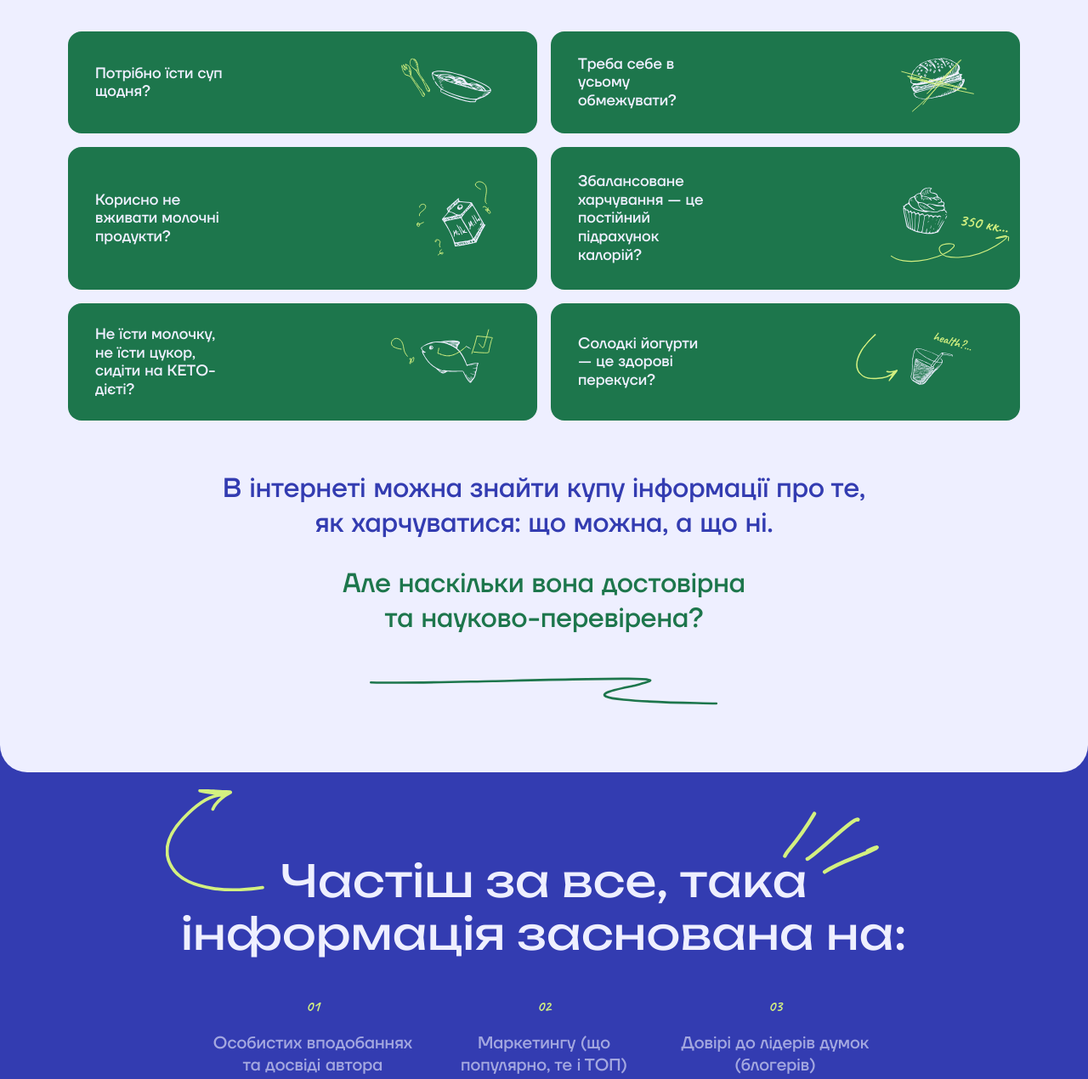
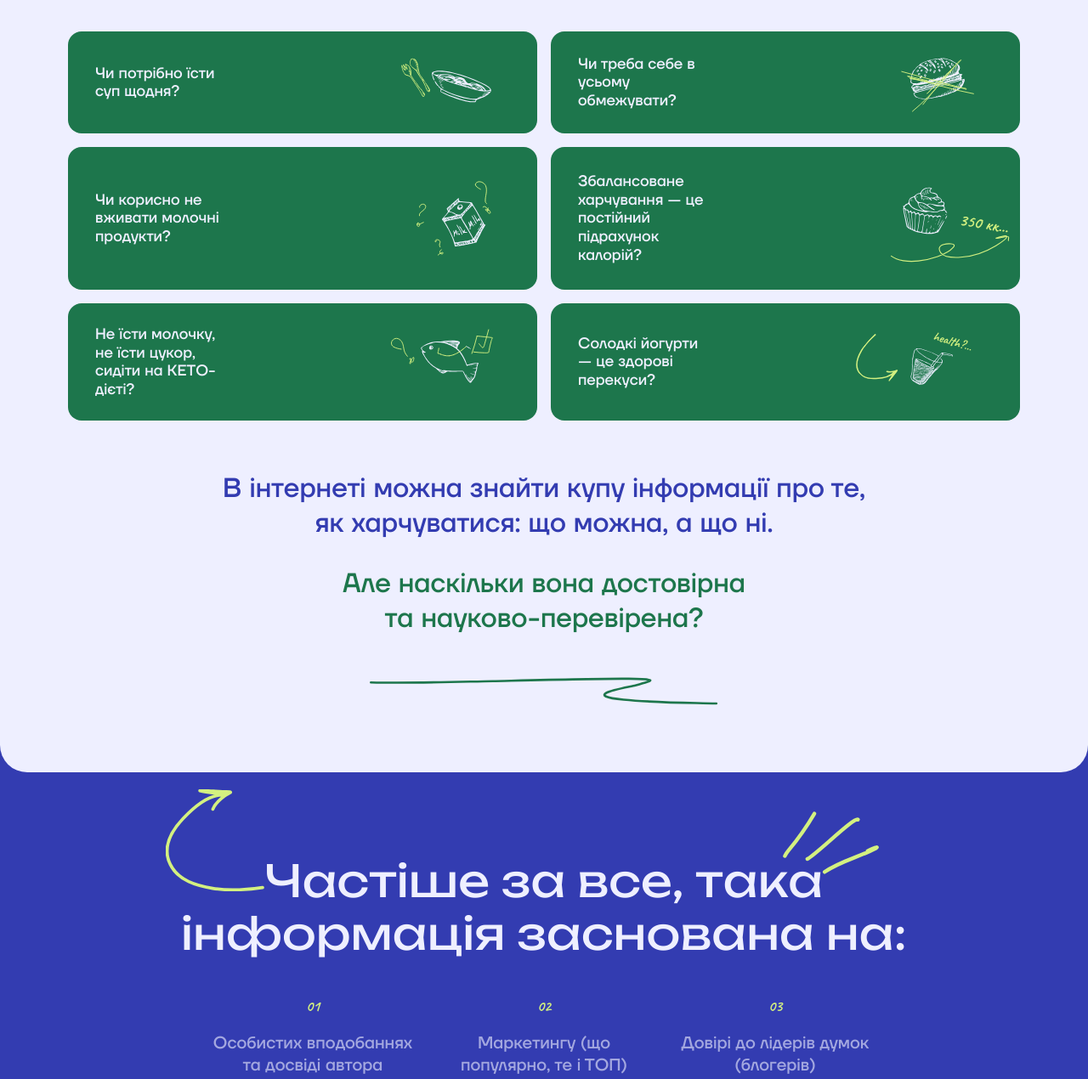
Before and after one commit to vladzvezdaev-ops/first-pro-landing, a website built with Vite: page index.html in a window 1280 px wide. Shown: the part 748-2018 px from the top of the page at 85% size. Built offline with nearby package versions, Linux system fonts and the light colour scheme.

Commit message:
fix: bug

```diff
--- a/index.html
+++ b/index.html
@@ -85,7 +85,7 @@
 
           <ul class="nutr-list">
             <li class="nutr-list__card">
-              <p class="nutr-list__text">Потрібно їсти суп щодня?</p>
+              <p class="nutr-list__text">Чи потрібно їсти суп щодня?</p>
               <div class="nutr-list__icon-box">
                 <svg
                   class="nutr-list__icon nutr-list__icon--soup"
@@ -97,7 +97,7 @@
             </li>
 
             <li class="nutr-list__card">
-              <p class="nutr-list__text">Треба себе в усьому обмежувати?</p>
+              <p class="nutr-list__text">Чи треба себе в усьому обмежувати?</p>
               <div class="nutr-list__icon-box">
                 <svg
                   class="nutr-list__icon nutr-list__icon--limits"
@@ -110,7 +110,7 @@
 
             <li class="nutr-list__card">
               <p class="nutr-list__text">
-                Корисно не вживати молочні продукти?
+                Чи корисно не вживати молочні продукти?
               </p>
               <div class="nutr-list__icon-box">
                 <svg
@@ -198,7 +198,7 @@
       </section>
       <section class="course-section">
         <h2 class="course-section__title">
-          Частіш за все, така інформація заснована на:
+          Частіше за все, така інформація заснована на:
           <svg class="course-section__title-svg-left">
             <use href="/public/image/symbol-defs.svg#icon-arrow1"></use>
           </svg>
@@ -228,7 +228,7 @@
         </ul>
         <article class="course-card">
           <h2 id="aboutspicer" class="course-card__title">
-            Впровадите і створите собі систему харчування, яка буде працювати за
+            Впровадьте і створіть собі систему харчування, яка буде працювати за
             вас
           </h2>
           <p class="course-card__text">
@@ -244,7 +244,7 @@
                 href="/public/image/symbol-defs.svg#icon-capusta-right"
               ></use>
             </svg>
-            <p class="course-card__man-text">Потрібно рахувати калорії?</p>
+            <p class="course-card__man-text">Чи потрібно рахувати калорії?</p>
             <svg class="course-card__left-capusta">
               <use href="/public/image/symbol-defs.svg#icon-capusta"></use>
             </svg>
```
Also changed, not shown: 1 other file.
